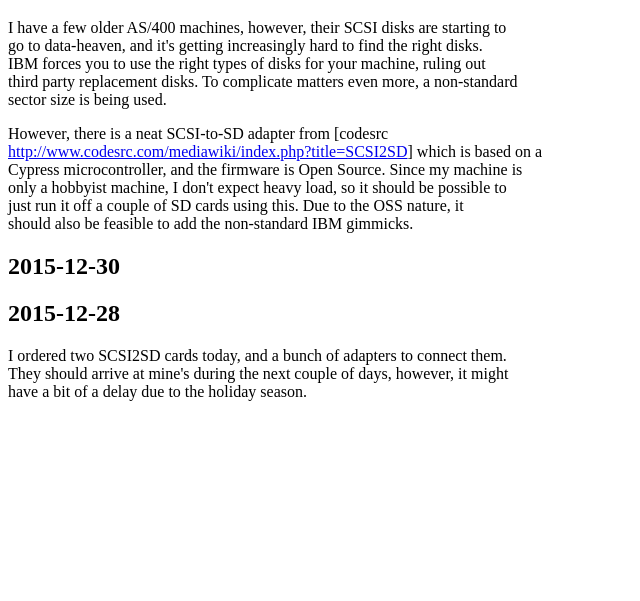
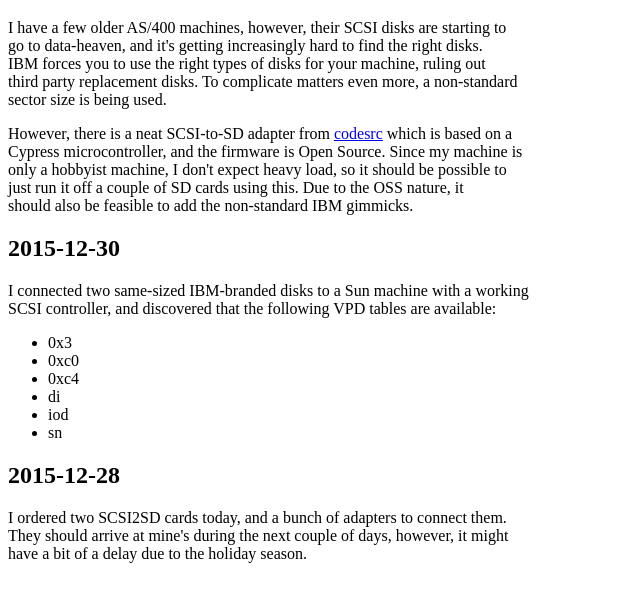
Before and after one commit to friedkiwi/friedkiwi.github.io, a plain HTML site: page scsi2sd/index.html in a window 1280 px wide. Shown: the part 61-662 px from the top of the page, without its empty margins (0-640 px from the left). Drawn offline with Linux system fonts and the light colour scheme.

Commit message:
Added the discovered tables

```diff
--- a/scsi2sd/index.html
+++ b/scsi2sd/index.html
@@ -6,8 +6,17 @@
 <body>
 <h1 id="scsi2sd-400">SCSI2SD/400</h1>
 <p>I have a few older AS/400 machines, however, their SCSI disks are starting to<br>go to data-heaven, and it&#39;s getting increasingly hard to find the right disks.<br>IBM forces you to use the right types of disks for your machine, ruling out<br>third party replacement disks. To complicate matters even more, a non-standard<br>sector size is being used.</p>
-<p>However, there is a neat SCSI-to-SD adapter from [codesrc<br><a href="http://www.codesrc.com/mediawiki/index.php?title=SCSI2SD">http://www.codesrc.com/mediawiki/index.php?title=SCSI2SD</a>] which is based on a<br>Cypress microcontroller, and the firmware is Open Source. Since my machine is<br>only a hobbyist machine, I don&#39;t expect heavy load, so it should be possible to<br>just run it off a couple of SD cards using this. Due to the OSS nature, it<br>should also be feasible to add the non-standard IBM gimmicks.</p>
+<p>However, there is a neat SCSI-to-SD adapter from <a href="http://www.codesrc.com/mediawiki/index.php?title=SCSI2SD">codesrc</a> which is based on a<br>Cypress microcontroller, and the firmware is Open Source. Since my machine is<br>only a hobbyist machine, I don&#39;t expect heavy load, so it should be possible to<br>just run it off a couple of SD cards using this. Due to the OSS nature, it<br>should also be feasible to add the non-standard IBM gimmicks.</p>
 <h2 id="2015-12-30">2015-12-30</h2>
+<p>I connected two same-sized IBM-branded disks to a Sun machine with a working<br>SCSI controller, and discovered that the following VPD tables are available:</p>
+<ul>
+<li>0x3</li>
+<li>0xc0</li>
+<li>0xc4</li>
+<li>di</li>
+<li>iod</li>
+<li>sn</li>
+</ul>
 <h2 id="2015-12-28">2015-12-28</h2>
 <p>I ordered two SCSI2SD cards today, and a bunch of adapters to connect them.<br>They should arrive at mine&#39;s during the next couple of days, however, it might<br>have a bit of a delay due to the holiday season.</p>
 </body>
```
Also changed, not shown: 1 other file.
